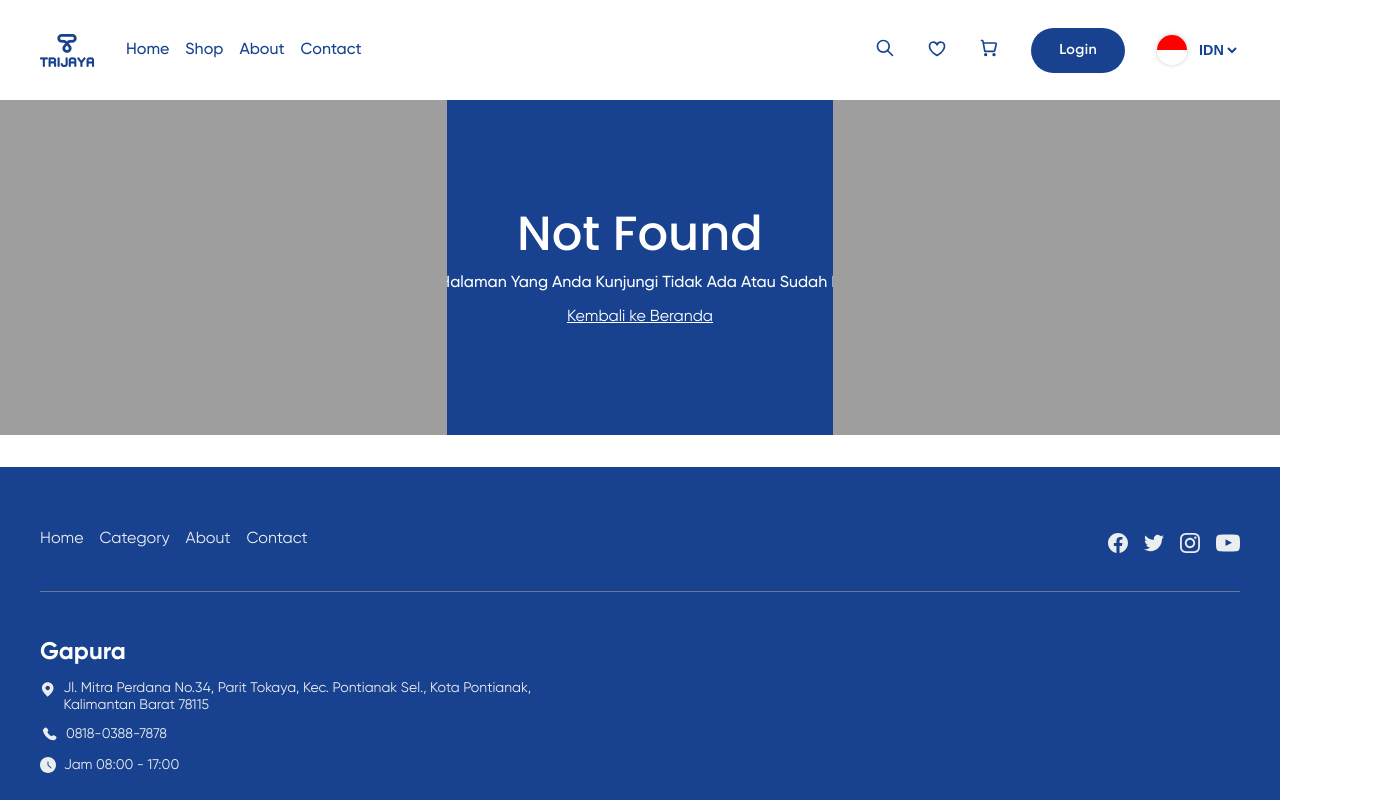
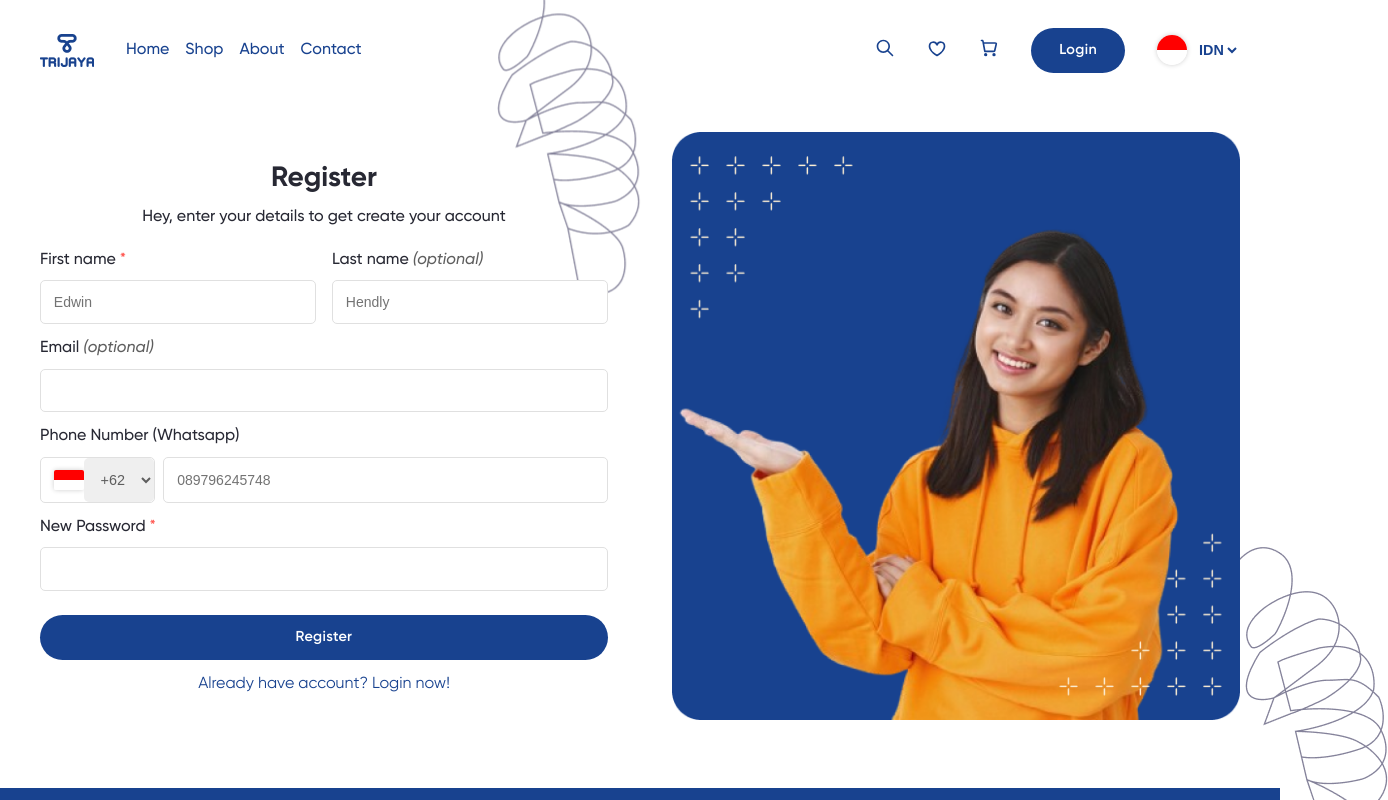
Before and after one commit to neebulaa/gapura-trijaya-landing-page, a React (Vite) app: page /register in a window 1280 px wide. Shown: the top 800 px of the page, 1388 px wide, since content can reach past the window. Built offline with nearby package versions, Linux system fonts and the light colour scheme.

Commit message:
Adding register page

```diff
--- a/src/App.tsx
+++ b/src/App.tsx
@@ -14,7 +14,9 @@ import CheckoutBillingInformation from "./pages/Checkout/CheckoutBillingInformat
 import CheckoutPayment from "./pages/Checkout/CheckoutPayment";
 import CheckoutDelivery from "./pages/Checkout/CheckoutDelivery";
 import Login from "./pages/Login";
+import Register from "./pages/Register";
 import CheckoutSuccess from "./pages/Checkout/CheckoutSuccess";
+
 
 function App() {
 	const { pathname } = useLocation();
@@ -59,6 +61,7 @@ function App() {
 						></Route>
 					</Route>
 					<Route path="/login" element={<Login />}></Route>
+					<Route path="/register" element={<Register />}></Route>
 					<Route path="*" element={<NotFound />}></Route>
 				</Routes>
 			</section>
--- a/src/assets/css/index.css
+++ b/src/assets/css/index.css
@@ -43,43 +43,46 @@ button {
 	cursor: pointer;
 }
 
-/* ***** LOGIN PAGE START ***** */
-#login {
+/* ***** LOGIN & REGISTER PAGE START ***** */
+#login, #register {
 	display: flex;
 	gap: 4rem;
 	align-items: center;
 }
 
-.login-image {
+#login > *, #register > * {
+	flex: 1;
+}
+
+.login-image, .register-image {
 	position: relative;
 	aspect-ratio: 1;
 }
 
-.login-image .login-image-main {
+.login-image .login-image-main,
+.register-image .register-image-main {
 	width: 100%;
 	object-fit: cover;
 }
 
-.login-form {
-	max-width: 400px;
+.login-form, .register-form {
 	margin: auto;
 	width: 100%;
 }
 
-.login-form h1 {
+.login-form h1, .register-form h1 {
 	text-align: center;
 	font-size: 1.75rem;
 	font-weight: bold;
 }
 
-.login-form p {
+.login-form p, .register-form p {
 	margin: auto;
 	margin-top: 1rem;
 	font-weight: 500;
 	text-align: center;
-	max-width: 350px;
 }
-/* ***** LOGIN PAGE END ***** */
+/* ***** LOGIN & REGISTER PAGE END ***** */
 
 /* ***** HOME PAGE START ***** */
 /* navbar start */
@@ -535,7 +538,7 @@ button {
 #membership::after {
 	content: "";
 	position: absolute;
-	background: #4c6b7f;
+	background: #5c76a4;
 	border-radius: 100px;
 	z-index: -1;
 
--- a/src/assets/css/responsive.css
+++ b/src/assets/css/responsive.css
@@ -86,27 +86,32 @@
 }
 
 @media (max-width: 1024px) {
-	/* ***** LOGIN PAGE START ***** */
-	#login {
+	/* ***** LOGIN & REGISTER PAGE START ***** */
+	#login, #register {
 		flex-direction: column;
+		gap: 2rem;
 	}
 
-	.login-image {
+	.login-image, .register-image {
 		max-height: 350px;
+		order: -1;
 	}
 
-	.login-image-1 {
+	.login-image-1, .register-image-1 {
 		top: 20% !important;
 		left: 110% !important;
 		rotate: -30deg;
 	}
 
-	.login-image-2 {
+	.login-image-2, .register-image-2 {
 		top: 0% !important;
 		translate: -140% !important;
 		rotate: 60deg;
 	}
-	/* ***** LOGIN PAGE END ***** */
+	.login-form p, .register-form p {
+		margin-bottom: 2rem;
+	}
+	/* ***** LOGIN & REGISTER PAGE END ***** */
 
 	/* ***** HOME PAGE START ***** */
 	/* navbar start */
--- a/src/assets/css/utils.css
+++ b/src/assets/css/utils.css
@@ -395,6 +395,10 @@
 	justify-content: space-between;
 }
 
+.justify-center {
+	justify-content: center;
+}
+
 .items-center {
 	align-items: center;
 }
--- a/src/pages/Login.tsx
+++ b/src/pages/Login.tsx
@@ -1,3 +1,4 @@
+import {Link} from 'react-router-dom';
 export default function Login() {
 	return (
 		<section className="container" id="login">
@@ -52,6 +53,7 @@ export default function Login() {
 					</div>
                     <button type="button" className="btn w-100 mt-1-05">Login</button>
 				</form>
+				<Link to="/register" className="w-100 highlight text-center mt-1 flex justify-center">Doesn't Have account yet? Register here!</Link>
 			</div>
 		</section>
 	);
--- /dev/null
+++ b/src/pages/Register.tsx
@@ -0,0 +1,125 @@
+import { Link } from "react-router-dom";
+export default function Register() {
+	return (
+		<section className="container" id="register">
+			<div className="register-form">
+				<h1>Register</h1>
+				<p>Hey, enter your details to get create your account</p>
+				<form className="mt-1-05">
+					<div className="split-item gap-1">
+						<div className="input-box w-100">
+							<label htmlFor="name">
+								First name{" "}
+								<span className="accent">*</span>
+							</label>
+							<input
+								type="text"
+								id="name"
+								name="name"
+								placeholder="Edwin"
+							/>
+						</div>
+						<div className="input-box w-100">
+							<label htmlFor="label">
+								Last name <span className="muted italic">(optional)</span>
+							</label>
+							<input
+								type="text"
+								id="label"
+								name="label"
+								placeholder="Hendly"
+							/>
+						</div>
+					</div>
+
+					<div className="input-box w-100 mt-1">
+						<label htmlFor="Address">
+							Email <span className="muted italic">(optional)</span>
+						</label>
+						<input type="text" id="Address" name="Address" />
+					</div>
+
+					<div className="input-box w-100 mt-1">
+						<label htmlFor="phone">Phone Number (Whatsapp)</label>
+						<div className="flex gap-05">
+							<div className="flag-phone">
+								<div className="flag">
+									<div className="red"></div>
+									<div className="white"></div>
+								</div>
+								<select name="countryPhone" id="countryPhone">
+									<option value="indonesia">+62</option>
+									<option value="malaysia">+60</option>
+									<option value="singapore">+65</option>
+								</select>
+							</div>
+							<input
+								className="w-100"
+								type="text"
+								id="phone"
+								name="phone"
+								placeholder="089796245748"
+							/>
+						</div>
+					</div>
+
+					<div className="input-box w-100 mt-1">
+						<label htmlFor="password">
+							New Password <span className="accent">*</span>
+						</label>
+						<input type="password" id="password" name="password" />
+					</div>
+
+					<button type="button" className="btn w-100 mt-1-05">
+						Register
+					</button>
+				</form>
+				<Link
+					to="/login"
+					className="flex mt-1 highlight justify-center"
+				>
+					Already have account? Login now!
+				</Link>
+			</div>
+			<div className="register-image">
+				<img
+					className="register-image-main"
+					src={`${import.meta.env.VITE_APP_URL}./images/register.png`}
+					alt={`${
+						import.meta.env.VITE_APP_NAME
+					} - hero image register`}
+				/>
+
+				{/* image decoration */}
+				<img
+					className="register-image-1"
+					src={`${
+						import.meta.env.VITE_APP_URL
+					}./images/decoration.png`}
+					alt={`${import.meta.env.VITE_APP_NAME} - Pattern Left `}
+					style={{
+						zIndex: -1,
+						position: "absolute",
+						top: "70%",
+						left: "98%",
+					}}
+				/>
+
+				<img
+					className="register-image-2"
+					src={`${
+						import.meta.env.VITE_APP_URL
+					}./images/decoration.png`}
+					alt={`${import.meta.env.VITE_APP_NAME} - Pattern Left `}
+					style={{
+						zIndex: -1,
+						position: "absolute",
+						top: 0,
+						left: 0,
+						translate: "-120% -50%",
+					}}
+				/>
+			</div>
+		</section>
+	);
+}
```
Also changed, not shown: public/images/login.png, public/images/register.png (added).
